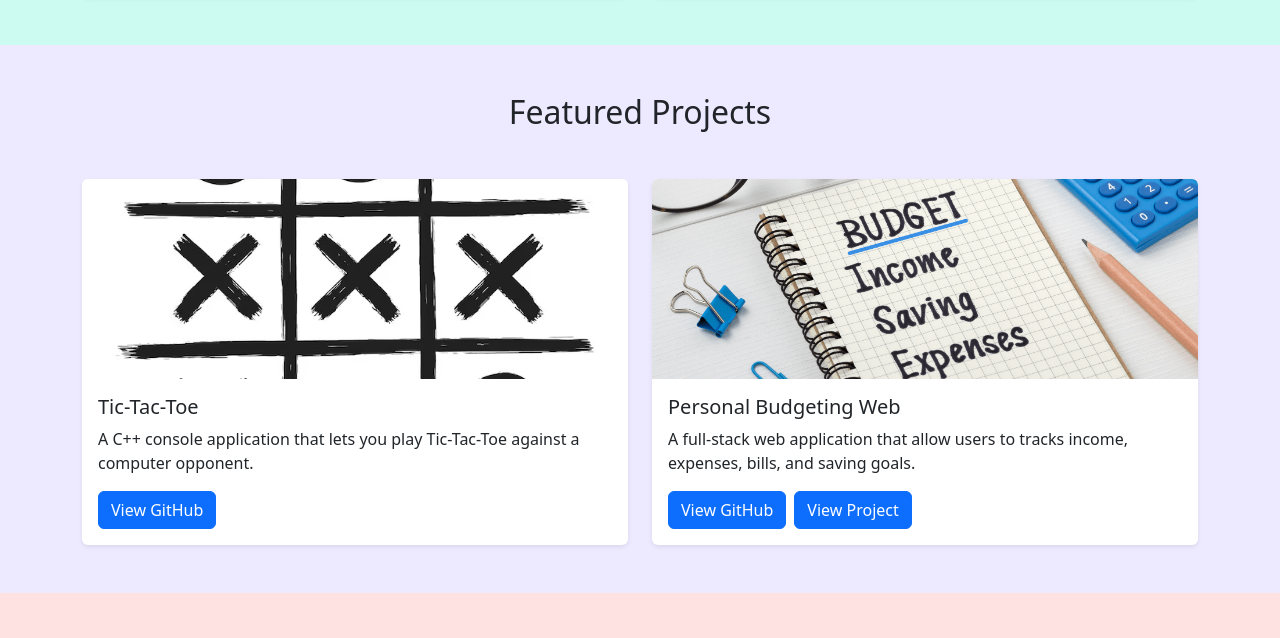
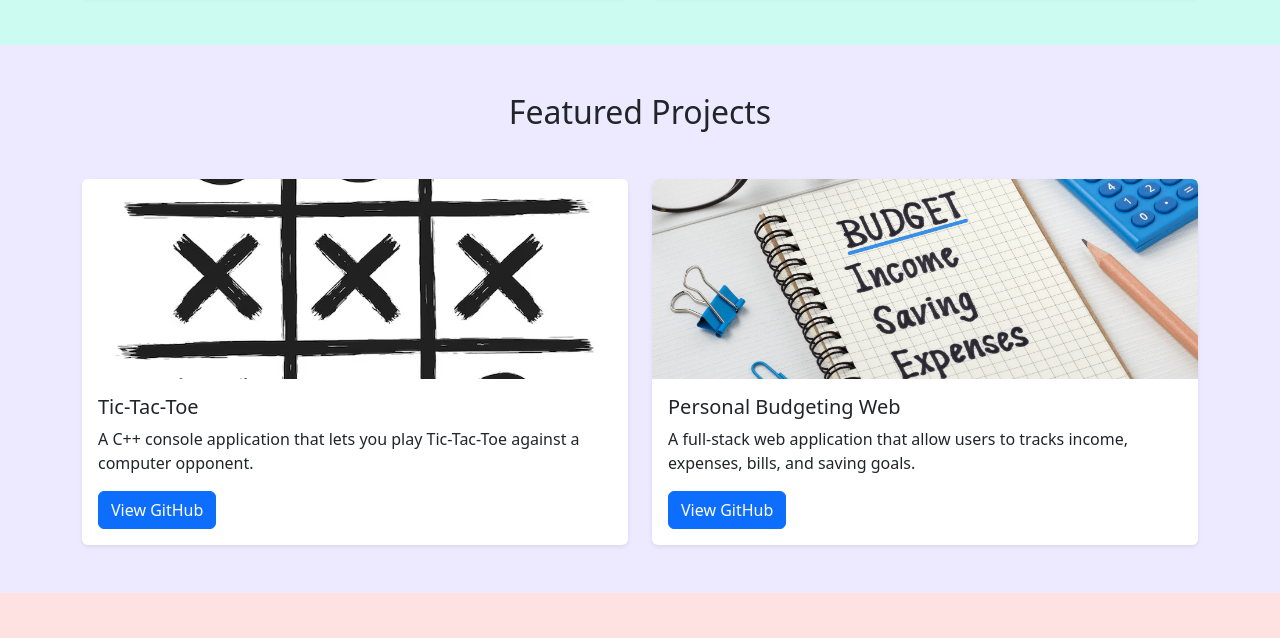
Before and after one commit to Jennygit03/Jennifer_portfolio, a plain HTML site: page index.html in a window 1280 px wide. Shown: the part 1128-1766 px from the top of the page. Drawn offline with nearby package versions, Linux system fonts and the light colour scheme.

Commit message:
Update index.html

```diff
--- a/index.html
+++ b/index.html
@@ -165,7 +165,6 @@
                             saving goals.</p>
                            <div class="d-flex gap-2">
                                <a href="https://github.com/Jennygit03/personal_budgeting" class="btn btn-primary">View GitHub</a>
-                               <a href="https://personal-budgeting-web.onrender.com" target="_blank" class="btn btn-primary">View Project</a>
 
                            </div>
                        </div>
```
